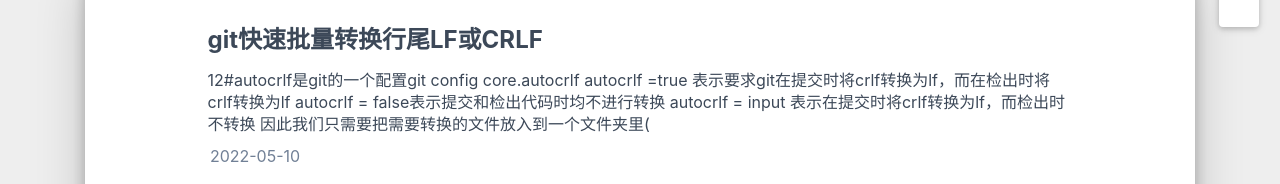
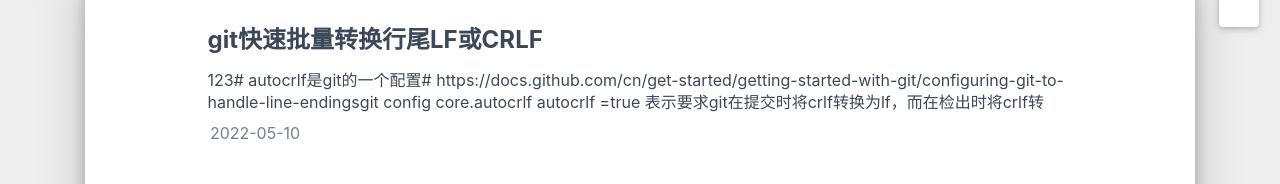
Before and after one commit to obrua/obrua.github.io, a plain HTML site: page index.html in a window 1280 px wide. Shown: the part 833-1017 px from the top of the page. Drawn offline with nearby package versions, Linux system fonts and the light colour scheme; some packages are replaced by stand-ins of ours; a script that the page names is missing; some icons are missing; a small style sheet from the web is missing.

Commit message:
Site updated: 2022-05-10 16:56:27

```diff
--- a/index.html
+++ b/index.html
@@ -191,13 +191,9 @@
 
 
 
-          12#autocrlf是git的一个配置git config core.autocrlf
+          123# autocrlf是git的一个配置# https://docs.github.com/cn/get-started/getting-started-with-git/configuring-git-to-handle-line-endingsgit config core.autocrlf
 
-autocrlf =true 表示要求git在提交时将crlf转换为lf，而在检出时将crlf转换为lf
-autocrlf = false表示提交和检出代码时均不进行转换
-autocrlf = input 表示在提交时将crlf转换为lf，而检出时不转换
-
-因此我们只需要把需要转换的文件放入到一个文件夹里(
+autocrlf =true 表示要求git在提交时将crlf转换为lf，而在检出时将crlf转
         </a>
       </p>
 
--- a/local-search.xml
+++ b/local-search.xml
@@ -8,7 +8,7 @@
     <link href="/2022/05/10/git%E5%BF%AB%E9%80%9F%E6%89%B9%E9%87%8F%E8%BD%AC%E6%8D%A2%E8%A1%8C%E5%B0%BELF%E6%88%96CRLF/"/>
     <url>/2022/05/10/git%E5%BF%AB%E9%80%9F%E6%89%B9%E9%87%8F%E8%BD%AC%E6%8D%A2%E8%A1%8C%E5%B0%BELF%E6%88%96CRLF/</url>
 
-    <content type="html"><![CDATA[<figure class="highlight shell"><table><tr><td class="gutter"><pre><span class="line">1</span><br><span class="line">2</span><br></pre></td><td class="code"><pre><code class="hljs shell"><span class="hljs-meta">#</span><span class="bash">autocrlf是git的一个配置</span><br>git config core.autocrlf<br></code></pre></td></tr></table></figure><ul><li>autocrlf =true 表示要求git在提交时将crlf转换为lf，而在检出时将crlf转换为lf</li><li>autocrlf = false表示提交和检出代码时均不进行转换</li><li>autocrlf = input 表示在提交时将crlf转换为lf，而检出时不转换</li></ul><p>因此我们只需要把需要转换的文件放入到一个文件夹里(work)，然后执行如下命令</p><figure class="highlight shell"><table><tr><td class="gutter"><pre><span class="line">1</span><br><span class="line">2</span><br><span class="line">3</span><br><span class="line">4</span><br><span class="line">5</span><br><span class="line">6</span><br><span class="line">7</span><br></pre></td><td class="code"><pre><code class="hljs shell">cd $work<br>git init<br>git add .<br>git commit -m &quot;init&quot;<br><span class="hljs-meta">#</span><span class="bash">删除所有文件，然后从git检出</span><br>rm -rf *<br>git reset --hard HEAD<br></code></pre></td></tr></table></figure><p>就可以简单转换了</p>]]></content>
+    <content type="html"><![CDATA[<figure class="highlight shell"><table><tr><td class="gutter"><pre><span class="line">1</span><br><span class="line">2</span><br><span class="line">3</span><br></pre></td><td class="code"><pre><code class="hljs shell"><span class="hljs-meta">#</span><span class="bash"> autocrlf是git的一个配置</span><br><span class="hljs-meta">#</span><span class="bash"> https://docs.github.com/cn/get-started/getting-started-with-git/configuring-git-to-handle-line-endings</span><br>git config core.autocrlf<br></code></pre></td></tr></table></figure><ul><li>autocrlf =true 表示要求git在提交时将crlf转换为lf，而在检出时将crlf转换为lf</li><li>autocrlf = false表示提交和检出代码时均不进行转换</li><li>autocrlf = input 表示在提交时将crlf转换为lf，而检出时不转换</li></ul><p>因此我们只需要把需要转换的文件放入到一个文件夹里(work)，然后执行如下命令</p><figure class="highlight shell"><table><tr><td class="gutter"><pre><span class="line">1</span><br><span class="line">2</span><br><span class="line">3</span><br><span class="line">4</span><br><span class="line">5</span><br><span class="line">6</span><br><span class="line">7</span><br></pre></td><td class="code"><pre><code class="hljs shell">cd $work<br>git init<br>git add .<br>git commit -m &quot;init&quot;<br><span class="hljs-meta">#</span><span class="bash">删除所有文件，然后从git检出</span><br>rm -rf *<br>git reset --hard HEAD<br></code></pre></td></tr></table></figure><p>就可以简单转换了</p>]]></content>
 
 
 
```
Also changed, not shown: 2022/05/10/git快速批量转换行尾LF或CRLF/index.html (+3 -3 lines).
